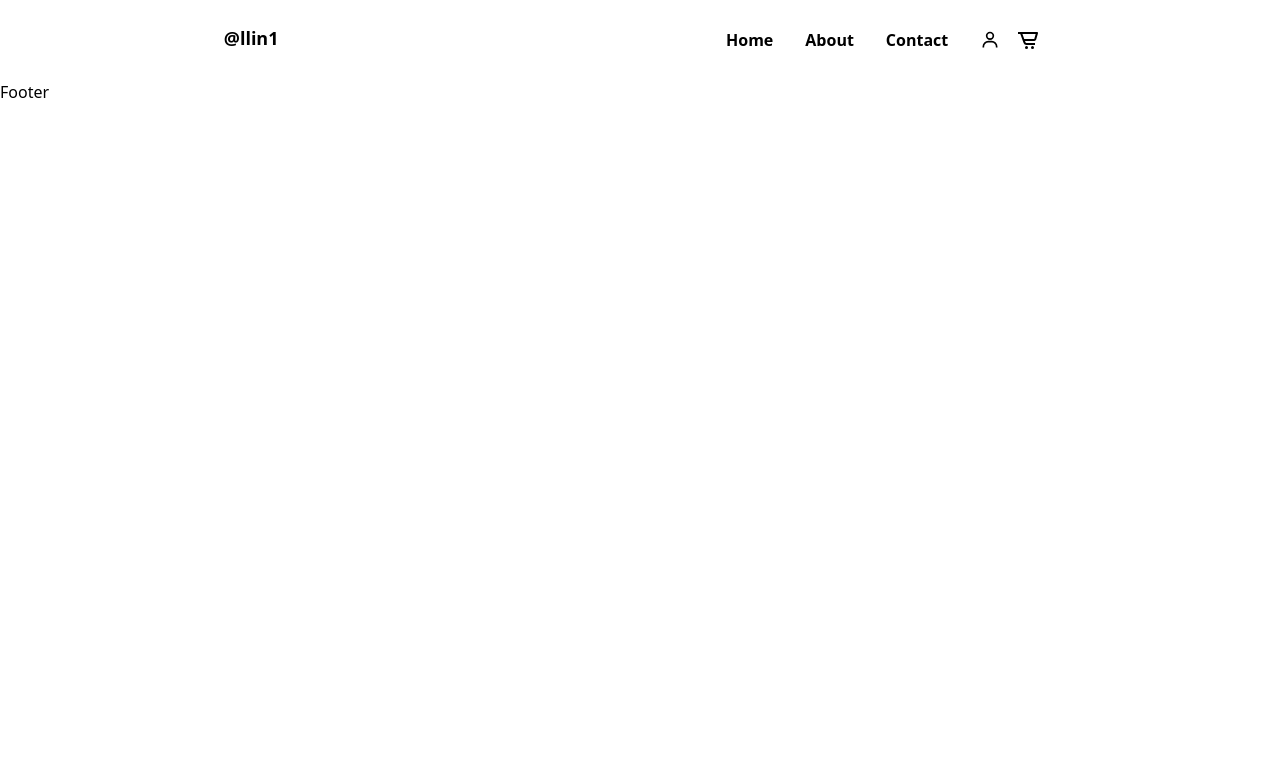
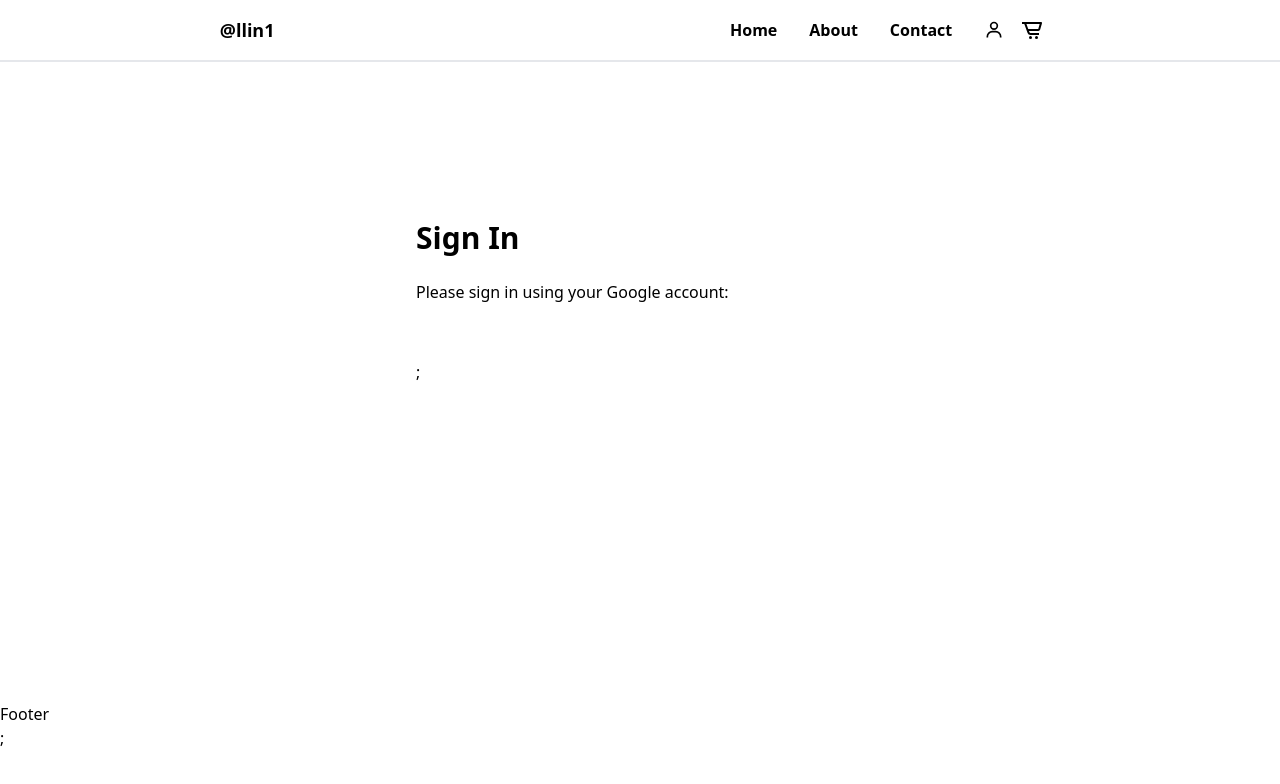
Before and after one commit to therohantomar/Allin1Store-ecommerceApp, a React (Vite) app: page /signin in a window 1280 px wide. Shown: the top 784 px of the page. Built offline with nearby package versions, Linux system fonts and the light colour scheme.

Commit message:
signin page added

```diff
--- a/package.json
+++ b/package.json
@@ -24,6 +24,7 @@
     "@types/react-dom": "^18.2.7",
     "@vitejs/plugin-react": "^4.0.3",
     "autoprefixer": "^10.4.15",
+    "dotenv": "^16.3.1",
     "eslint": "^8.45.0",
     "eslint-plugin-react": "^7.32.2",
     "eslint-plugin-react-hooks": "^4.6.0",
--- a/src/components/Contact.jsx
+++ b/src/components/Contact.jsx
@@ -1,8 +1,8 @@
 
 function Contact() {
   return (
-    <div>
-      contact
+    <div className="min-h-screen bg-white">
+
     </div>
   )
 }
--- a/src/components/Container.jsx
+++ b/src/components/Container.jsx
@@ -4,20 +4,28 @@ import Header from "./Header";
 import { Provider } from "react-redux";
 import Store from "../utils/Store";
 import useOnline from "../utils/hooks/useOnline";
-import {FiWifiOff} from "react-icons/fi"
-
+import { FiWifiOff } from "react-icons/fi";
+import { GoogleOAuthProvider } from "@react-oauth/google";
 
 function Container() {
-  const online=useOnline()
+  const online = useOnline();
 
   return (
     <>
-   {online===false?<div className="w-full h-8  bg-gray-500  flex items-center justify-center font-bold  text-white"><p className="animate-pulse mx-2 "> OFFLINE</p><FiWifiOff/></div>:null}
-    <Provider store={Store} >
-      <Header />
-      <Outlet />
-      <Footer />
-    </Provider>
+    <GoogleOAuthProvider clientId={import.meta.env.VITE_CLIENTID}>
+        {online === false ? (
+          <div className="w-full h-8 transition-all delay-200  bg-gray-500  flex items-center justify-center font-bold  text-white">
+            <p className="animate-pulse mx-2 "> OFFLINE</p>
+            <FiWifiOff />
+          </div>
+        ) : null}
+        <Provider store={Store}>
+          <Header />
+          <Outlet />
+          <Footer />
+        </Provider>
+      </GoogleOAuthProvider>
+      ;
     </>
   );
 }
--- a/src/components/Header.jsx
+++ b/src/components/Header.jsx
@@ -4,7 +4,7 @@ import { Link } from "react-router-dom";
 
 function Header() {
   return (
-    <header className="w-full p-2 h-20 sticky top-0 left-0 right-0 z-20 bg-white flex justify-around ">
+    <header className="w-full  h-max sticky top-0 left-0 right-0 z-20 border-b-2  bg-white flex justify-around ">
       <span className="font-bold text-lg my-4">@llin1</span>
       <span className="flex">
         <ul className="flex justify-around items-center w-max">
--- a/src/components/Signin.jsx
+++ b/src/components/Signin.jsx
@@ -1,11 +1,26 @@
-
+import { GoogleLogin } from "@react-oauth/google";
 
 function Signin() {
   return (
-    <div>
-
+    <div className="">
+      <div className="flex flex-col items-center justify-center min-h-screen -mt-40 w-full  bg-white">
+        <div className="max-w-md  w-full">
+          <h1 className="text-3xl font-bold mb-6">Sign In</h1>
+          <p className="mb-4">Please sign in using your Google account:</p>
+          <GoogleLogin
+            onSuccess={(credentialResponse) => {
+              console.log(credentialResponse);
+            }}
+            onError={() => {
+              console.log("Login Failed");
+            }}
+            useOneTap
+          />
+          ;
+        </div>
+      </div>
     </div>
-  )
+  );
 }
 
-export default Signin
+export default Signin;
--- a/src/utils/hooks/useOnline.js
+++ b/src/utils/hooks/useOnline.js
@@ -1,30 +1,25 @@
 import { useEffect, useState } from "react";
 
+function useOnline() {
+  const [online, setOnline] = useState(true);
+  function Online() {
+    setOnline(true);
+  }
+  function Offline() {
+    setOnline(false);
+  }
 
+  useEffect(() => {
+    window.addEventListener("online", Online);
+    window.addEventListener("offline", Offline);
 
-function useOnline(){
-    const [online,setOnline]=useState(true)
-    function Online(){
-        setOnline(true)
-    }
-    function Offline(){
-        setOnline(false)
-    }
+    return () => {
+      window.removeEventListener("online", Online);
+      window.removeEventListener("offline", Offline);
+    };
+  }, [online]);
 
-    useEffect(()=>{
-        window.addEventListener("online",Online)
-        window.addEventListener("offline",Offline)
-
-      return  ()=>{
-
-        window.removeEventListener("online",Online)
-        window.removeEventListener("offline",Offline)
-
-        }
-
-    },[])
-
- return online
+  return online;
 }
 
-export default useOnline
+export default useOnline;
```
Also changed, not shown: 2 other files (tests, documents, lock files or other folders).
